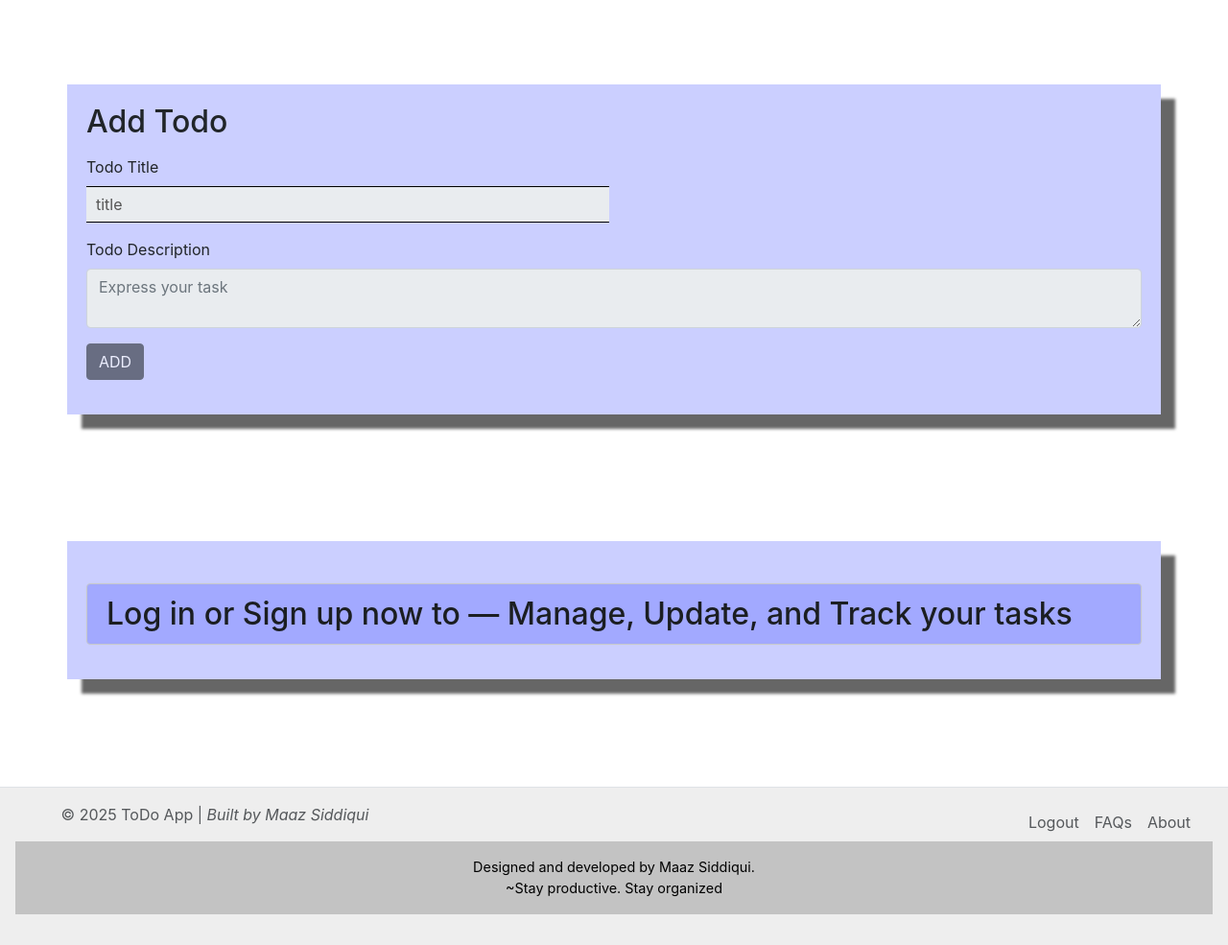
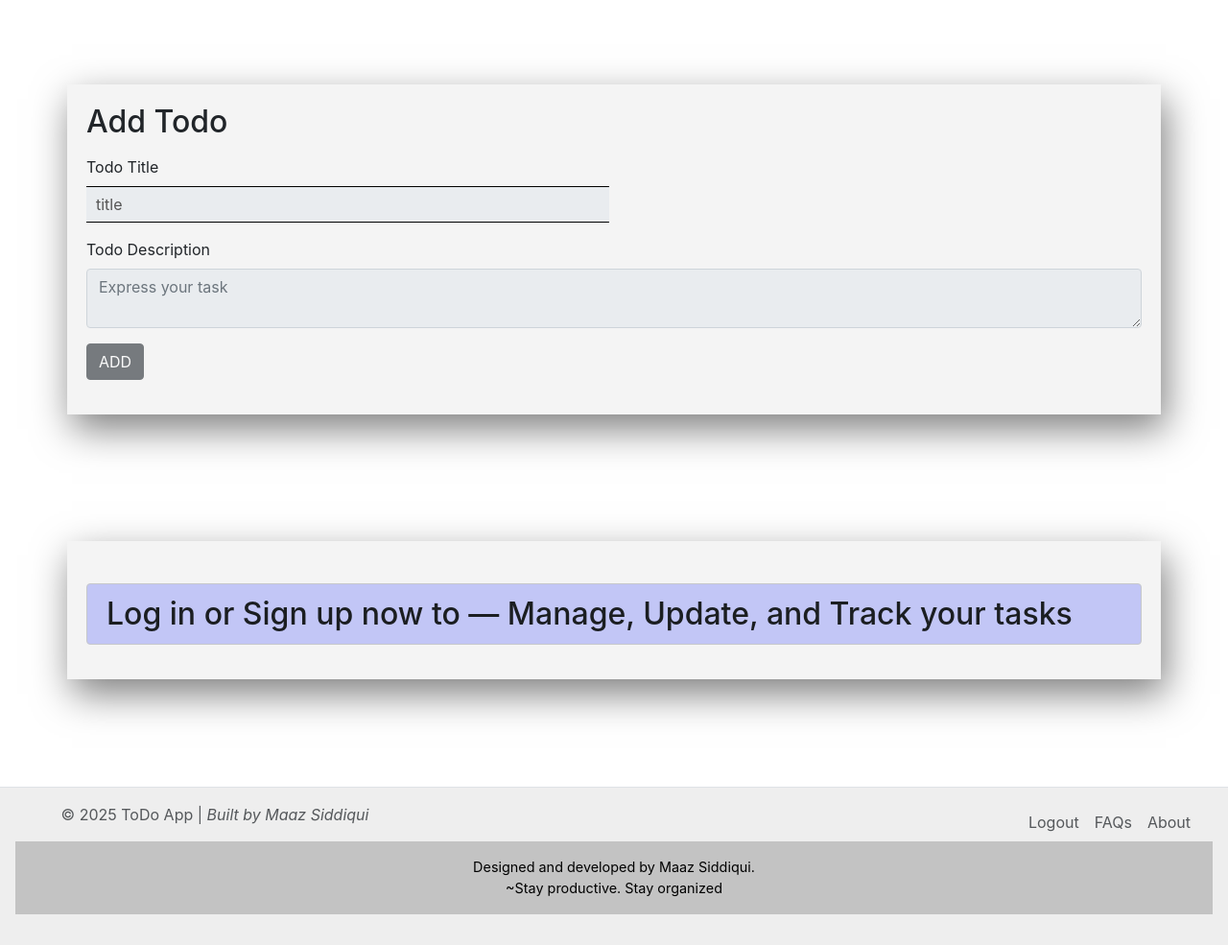
Before and after one commit to maazsiddiqui79/To-Do-App-with-User-Authentication, a Flask app: page / in a window 1280 px wide. Shown: the part 70-1055 px from the top of the page at 96% size. Run offline with Flask 3, Linux system fonts and the light colour scheme; some libraries are stand-ins or nearby versions.

Commit message:
Update style.css

```diff
--- a/static/style.css
+++ b/static/style.css
@@ -18,10 +18,10 @@ table-container
   padding :20px;
   margin-top: 2.5rem;
   margin-bottom: 2.5rem;
-  background-color: rgba(0, 21, 255, 0.205);
+  background-color: rgba(172, 172, 172, 0.135);
   justify-content: center;
 
-  box-shadow: 15px 15px 3px rgba(0, 0, 0, 0.6);
+  box-shadow: 5px 15px 38px rgba(0, 0, 0, 0.509);
 }
 
   .container-02 {
```
